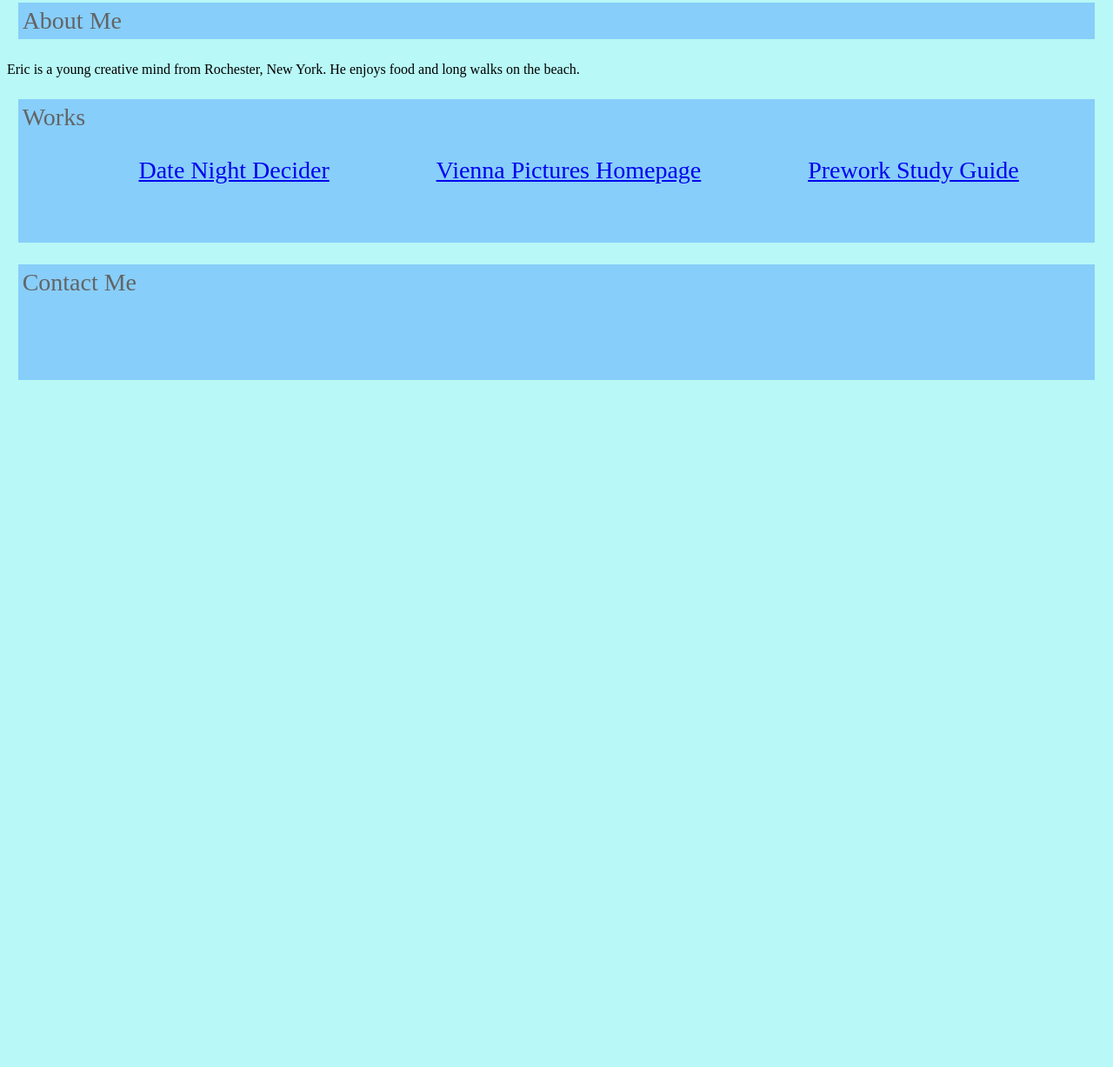
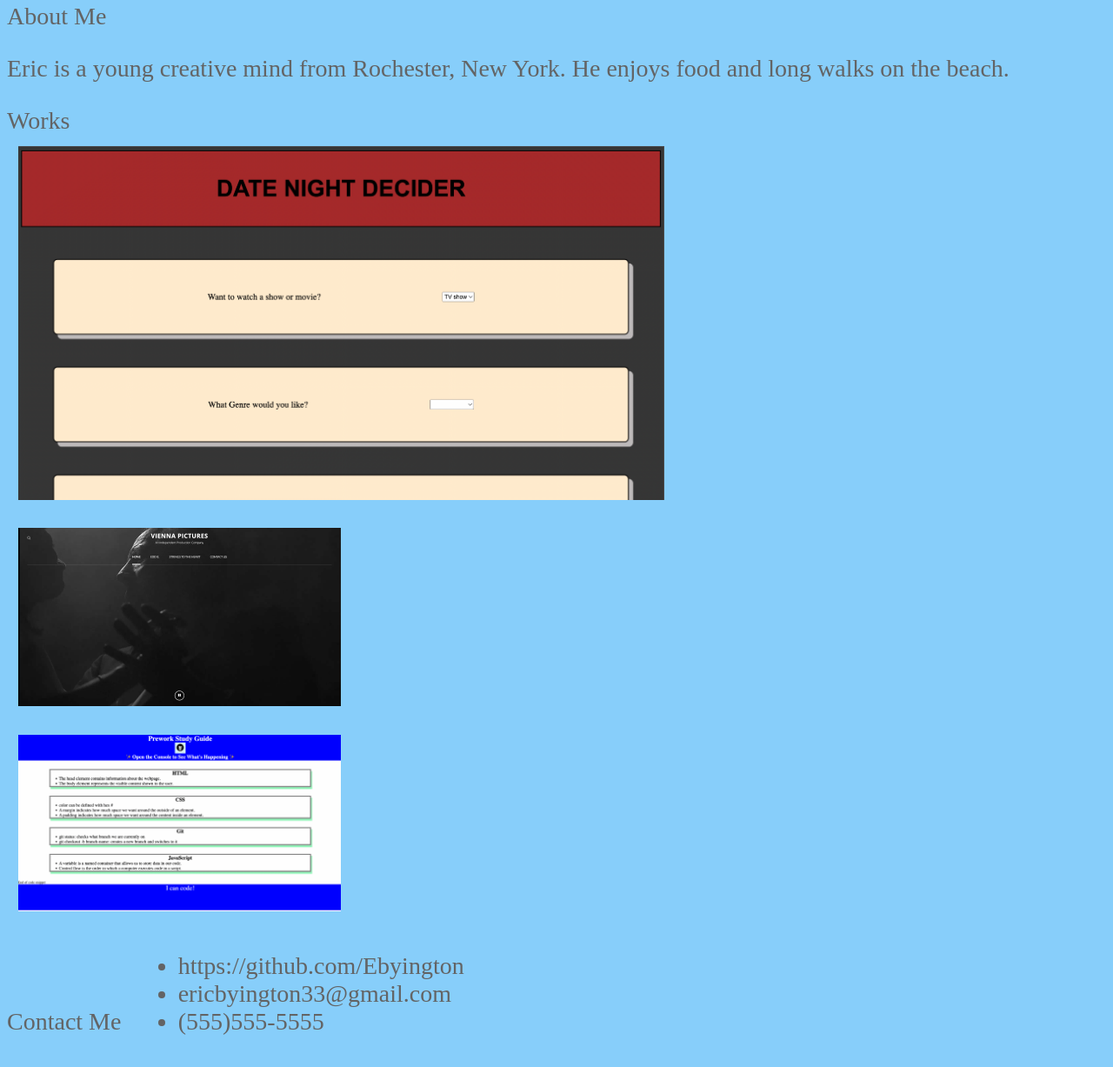
Before and after one commit to Ebyington/Portfolio, a plain HTML site: page index.html in a window 1280 px wide. Shown: the part 234-1461 px from the top of the page at 87% size. Before the commit the page ends 800 px from the top, so only its background shows below. Drawn offline with Linux system fonts and the light colour scheme.

Commit message:
added images and links

```diff
--- a/assets/style.css
+++ b/assets/style.css
@@ -1,5 +1,10 @@
 html {
   background-color: rgb(184, 248, 246);
+  scroll-behavior: smooth;
+
+  font-size: 28px;
+  color: rgb(99, 100, 101);
+  background-color: lightskyblue;
 }
 .top {
   display: block;
@@ -26,19 +31,21 @@ html {
 .contact,
 .work,
 .about a{
-    display: flex;
-    flex-wrap: wrap;
-    padding: 5px 5px 5px;
-    text-align: center;
-    font-size: 28px;
-    color: rgb(99, 100, 101);
-    background-color: lightskyblue;
-    margin: 2% 1%;
+  display: flex;
+  flex-wrap: wrap;
+  align-items: flex-end;
+
 }
 .window {
   display: flex;
   flex-wrap: wrap;
-  flex-direction: column;
-  padding: 5%;
+
+  padding: 1%;
   width: fit-content;
 }
+.window img:hover {
+  opacity: 85% ;
+}
+.contact ul {
+  justify-content: space-between;
+}
--- a/index.html
+++ b/index.html
@@ -12,14 +12,14 @@
       <h1>Eric Byington's Portfolio
       <!-- nav bar w links -->
        <div class="nav">
-        <a href="#contact"> Contact </a>
+        <a href="#contact">Contact</a>
         <a href="#about">About me</a>
         <a href="#work">Works</a>
       </div>
     </h1>
     </div>
     <main>
-     <div class="sections">
+
       <!-- about me section -->
       <div class="about">
         <a> About Me </a>
@@ -29,24 +29,37 @@
         </p>
       </div>
       <!-- works section -->
-      <div class="work">
-        <a> Works</a>
+
+        <a>Works</a>
         <div class="window" id="date">
-          <a href="https://ebyington.github.io/supergroup1/">Date Night Decider</a>
+          <a href="https://ebyington.github.io/supergroup1/">
+          <img src="/public/images/DND.png" width="60%" height="">
+          </a>
         </div>
         <div class="window" id="image2">
-          <a href="https://viennamovies.com/">Vienna Pictures Homepage</a>
+          <a href="https://viennamovies.com/">
+            <img src="/public/images/viennapictures.png" width="30%" height="">
+          </a>
+
         </div>
         <div class="window" id="image3">
-          <a href="https://ebyington.github.io/Prework-study-guide/">Prework Study Guide</a>
+          <a href="https://ebyington.github.io/Prework-study-guide/">
+            <img src="/public/images/prework.png" width="30%" height="">
+          </a>
         </div>
-      </div>
+
       <!-- contact section -->
       <div class="contact">
-        <a> Contact Me </a>
+        <p> Contact Me </p>
         <div class="window" id="contactme"></div>
+        <ul>
+          <li>https://github.com/Ebyington</li>
+          <li>ericbyington33@gmail.com</li>
+          <li>(555)555-5555</li>
+
+        </ul>
       </div>
-     </div>
+
     </main>
   </body>
 </html>
```
Also changed, not shown: public/images/DND.png (added), public/images/prework.png (added), public/images/viennapictures.png (added).
